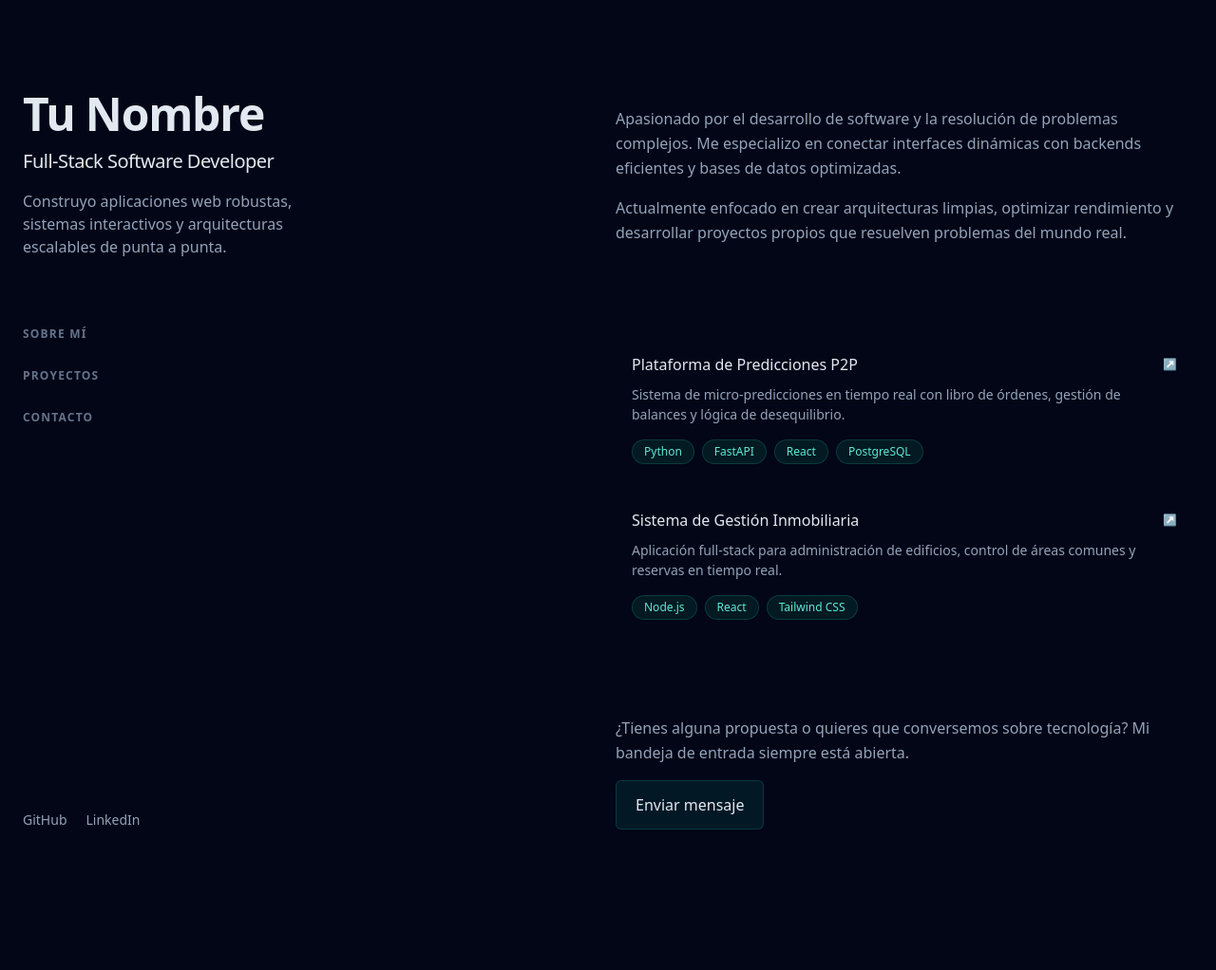
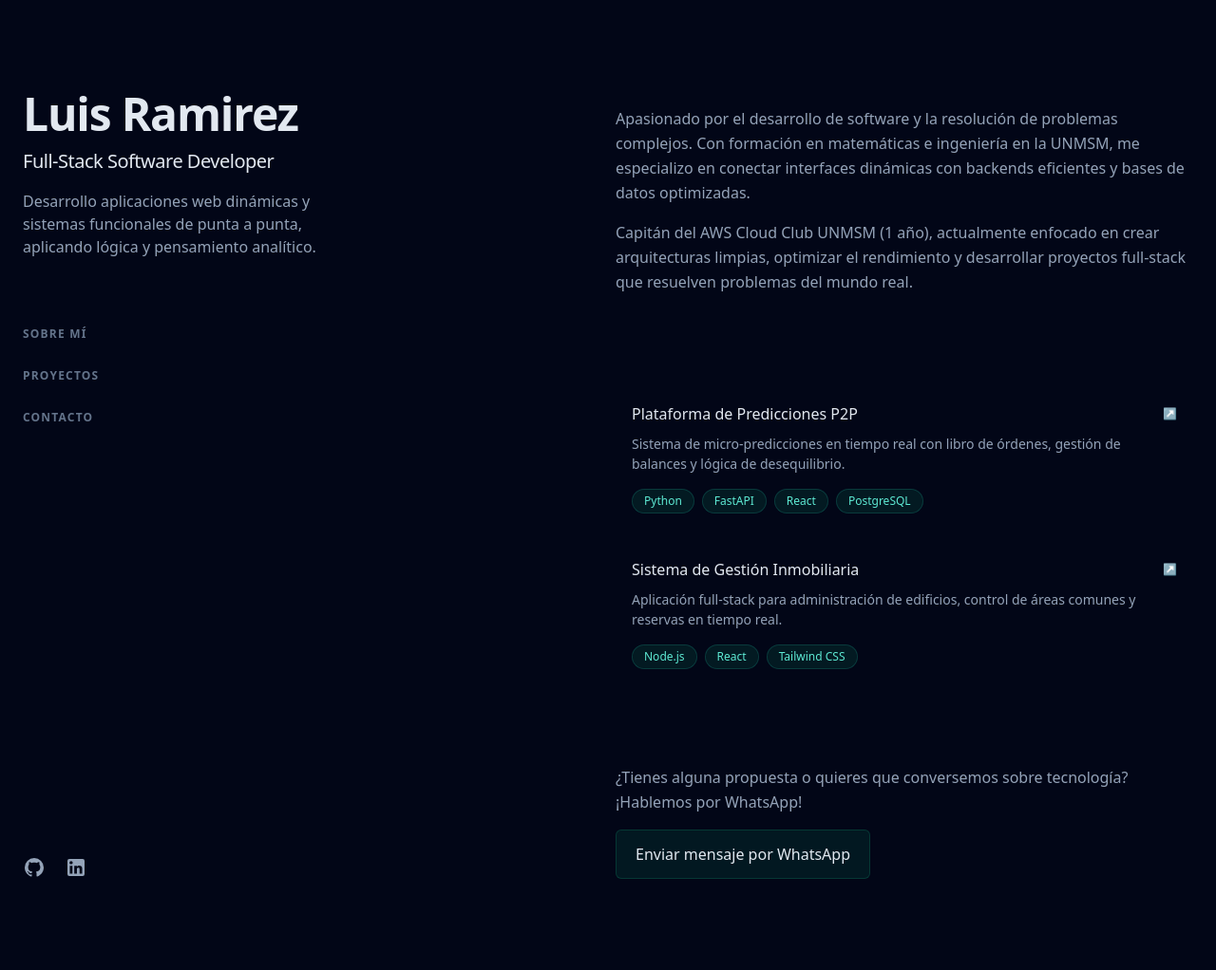
Before and after one commit to Angel007x/Portafolio, a FastAPI app: page / in a window 1280 px wide. Shown: the whole page at 95% size. Before the commit the page ends 874 px from the top, so only its background shows below. Run offline with FastAPI, Linux system fonts and the light colour scheme; some libraries are stand-ins or nearby versions.

Commit message:
Actualizando archivos del portafolio

```diff
--- a/templates/index.html
+++ b/templates/index.html
@@ -15,13 +15,13 @@
         <header class="md:w-1/2 md:py-24 md:sticky md:top-0 md:flex md:flex-col md:justify-between py-12">
             <div>
                 <h1 class="text-4xl font-bold tracking-tight text-slate-200 sm:text-5xl">
-                    <a href="/">Tu Nombre</a>
+                    <a href="/">Luis Ramirez</a>
                 </h1>
                 <h2 class="text-lg font-medium tracking-tight text-slate-200 mt-3 sm:text-xl">
                     Full-Stack Software Developer
                 </h2>
                 <p class="mt-4 max-w-xs leading-normal text-slate-400">
-                    Construyo aplicaciones web robustas, sistemas interactivos y arquitecturas escalables de punta a punta.
+                    Desarrollo aplicaciones web dinámicas y sistemas funcionales de punta a punta, aplicando lógica y pensamiento analítico.
                 </p>
 
                 <!-- Menú de navegación lateral -->
@@ -36,8 +36,19 @@
 
             <!-- Redes Sociales -->
             <div class="flex items-center gap-5 mt-8 md:mt-0">
-                <a href="https://github.com/tu-usuario" target="_blank" class="text-slate-400 hover:text-slate-200 text-sm">GitHub</a>
-                <a href="https://linkedin.com/in/tu-usuario" target="_blank" class="text-slate-400 hover:text-slate-200 text-sm">LinkedIn</a>
+                <!-- GitHub -->
+                <a href="https://github.com/Angel007x" target="_blank" class="text-slate-400 hover:text-slate-200 transition-colors" aria-label="GitHub">
+                    <svg class="w-6 h-6 fill-current" viewBox="0 0 24 24">
+                    <path d="M12 2A10 10 0 0 0 2 12c0 4.42 2.87 8.17 6.84 9.5.5.08.66-.23.66-.5v-1.69c-2.77.6-3.36-1.34-3.36-1.34-.46-1.16-1.11-1.47-1.11-1.47-.91-.62.07-.6.07-.6 1 .07 1.53 1.03 1.53 1.03.87 1.52 2.34 1.07 2.91.83.1-.65.35-1.09.63-1.34-2.22-.25-4.55-1.11-4.55-4.92 0-1.11.38-2 1.03-2.71-.1-.25-.45-1.29.1-2.64 0 0 .84-.27 2.75 1.02.79-.22 1.65-.33 2.5-.33.85 0 1.71.11 2.5.33 1.91-1.29 2.75-1.02 2.75-1.02.55 1.35.2 2.39.1 2.64.65.71 1.03 1.6 1.03 2.71 0 3.82-2.34 4.66-4.57 4.91.36.31.69.92.69 1.85V21c0 .27.16.59.67.5C19.14 20.16 22 16.42 22 12A10 10 0 0 0 12 2z"/>
+                    </svg>
+                </a>
+
+                <!-- LinkedIn -->
+                <a href="https://www.linkedin.com/in/luis-angel-epequin-ramirez-293b84315/" target="_blank" class="text-slate-400 hover:text-slate-200 transition-colors" aria-label="LinkedIn">
+                    <svg class="w-6 h-6 fill-current" viewBox="0 0 24 24">
+                    <path d="M19 3a2 2 0 0 1 2 2v14a2 2 0 0 1-2 2H5a2 2 0 0 1-2-2V5a2 2 0 0 1 2-2h14m-.5 15.5v-5.3a3.26 3.26 0 0 0-3.26-3.26c-.85 0-1.84.52-2.28 1.3v-1.11h-2.79v8.37h2.79v-4.93c0-.77.62-1.4 1.39-1.4a1.4 1.4 0 0 1 1.4 1.4v4.93h2.75M6.88 8.56a1.68 1.68 0 0 0 1.68-1.68c0-.93-.75-1.69-1.68-1.69a1.69 1.69 0 0 0-1.69 1.69c0 .93.76 1.68 1.69 1.68m1.39 9.94v-8.37H5.5v8.37h2.77z"/>
+                    </svg>
+                </a>
             </div>
         </header>
 
@@ -48,10 +59,10 @@
             <section id="about" class="space-y-4">
                 <h2 class="text-sm font-bold uppercase tracking-widest text-slate-200 md:hidden mb-4">Sobre mí</h2>
                 <p>
-                    Apasionado por el desarrollo de software y la resolución de problemas complejos. Me especializo en conectar interfaces dinámicas con backends eficientes y bases de datos optimizadas.
+                    Apasionado por el desarrollo de software y la resolución de problemas complejos. Con formación en matemáticas e ingeniería en la UNMSM, me especializo en conectar interfaces dinámicas con backends eficientes y bases de datos optimizadas.
                 </p>
                 <p>
-                    Actualmente enfocado en crear arquitecturas limpias, optimizar rendimiento y desarrollar proyectos propios que resuelven problemas del mundo real.
+                    Capitán del AWS Cloud Club UNMSM (1 año), actualmente enfocado en crear arquitecturas limpias, optimizar el rendimiento y desarrollar proyectos full-stack que resuelven problemas del mundo real.
                 </p>
             </section>
 
@@ -85,9 +96,12 @@
             <!-- Sección Contacto -->
             <section id="contact" class="space-y-4">
                 <h2 class="text-sm font-bold uppercase tracking-widest text-slate-200 md:hidden mb-4">Contacto</h2>
-                <p>¿Tienes alguna propuesta o quieres que conversemos sobre tecnología? Mi bandeja de entrada siempre está abierta.</p>
-                <a href="mailto:tu-correo@example.com" class="inline-block font-medium text-slate-200 bg-teal-500/10 border border-teal-500/20 px-5 py-3 rounded-md hover:bg-teal-500/20 transition-colors">
-                    Enviar mensaje
+                <p>¿Tienes alguna propuesta o quieres que conversemos sobre tecnología? ¡Hablemos por WhatsApp!</p>
+                <a href="https://wa.me/51901750286?text=Hola%20Luis,%20vi%20tu%20portafolio%20y%20me%20gustaría%20conversar%20contigo."
+                    target="_blank"
+                    rel="noopener noreferrer"
+                    class="inline-block font-medium text-slate-200 bg-emerald-500/10 border border-emerald-500/20 px-5 py-3 rounded-md hover:bg-emerald-500/20 transition-colors">
+                        Enviar mensaje por WhatsApp
                 </a>
             </section>
 
```
